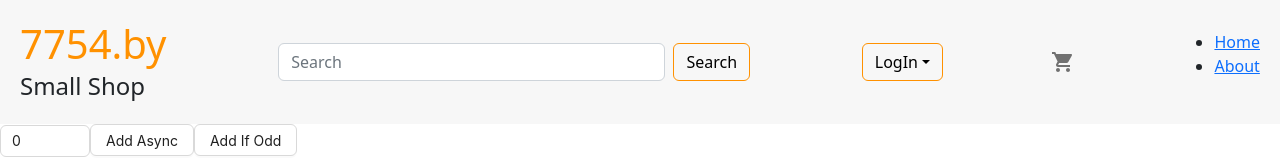
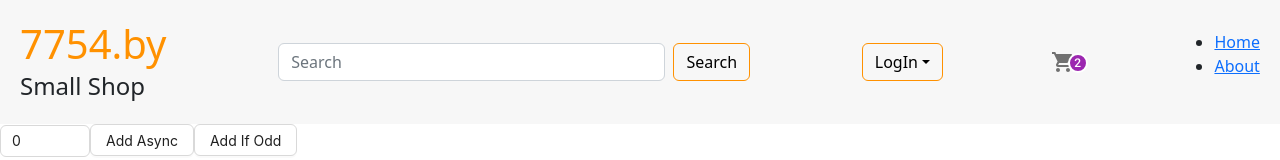
Before and after one commit to Cheleste1994/eCommerce-Application, a React (Vite) app: page / in a window 1280 px wide. Shown: the top 160 px of the page. Built offline with nearby package versions, Linux system fonts and the light colour scheme.

Commit message:
feat: update build project

```diff
--- a/src/App.tsx
+++ b/src/App.tsx
@@ -1,8 +1,8 @@
 import React from 'react';
 import { Link } from 'react-router-dom';
 import Router from './routes';
-import Login from './components/partials/login';
-import Cart from './components/partials/cart/index';
+import Login from './components/shareds/login';
+import Cart from './components/shareds/cart/index';
 import './styles/vendors.scss';
 
 const App = () => (
@@ -28,7 +28,7 @@ const App = () => (
         </div>
       </nav>
       <Login />
-      <Cart count={0} />
+      <Cart count={2} />
       <ul>
         <li>
           <Link to="/">Home</Link>
```
Also changed, not shown: src/components/shareds/cart/index.tsx (renamed from src/components/partials/cart/index.tsx), src/components/shareds/login/index.tsx (renamed from src/components/partials/login/index.tsx), 2 other files (tests, documents, lock files or other folders).
